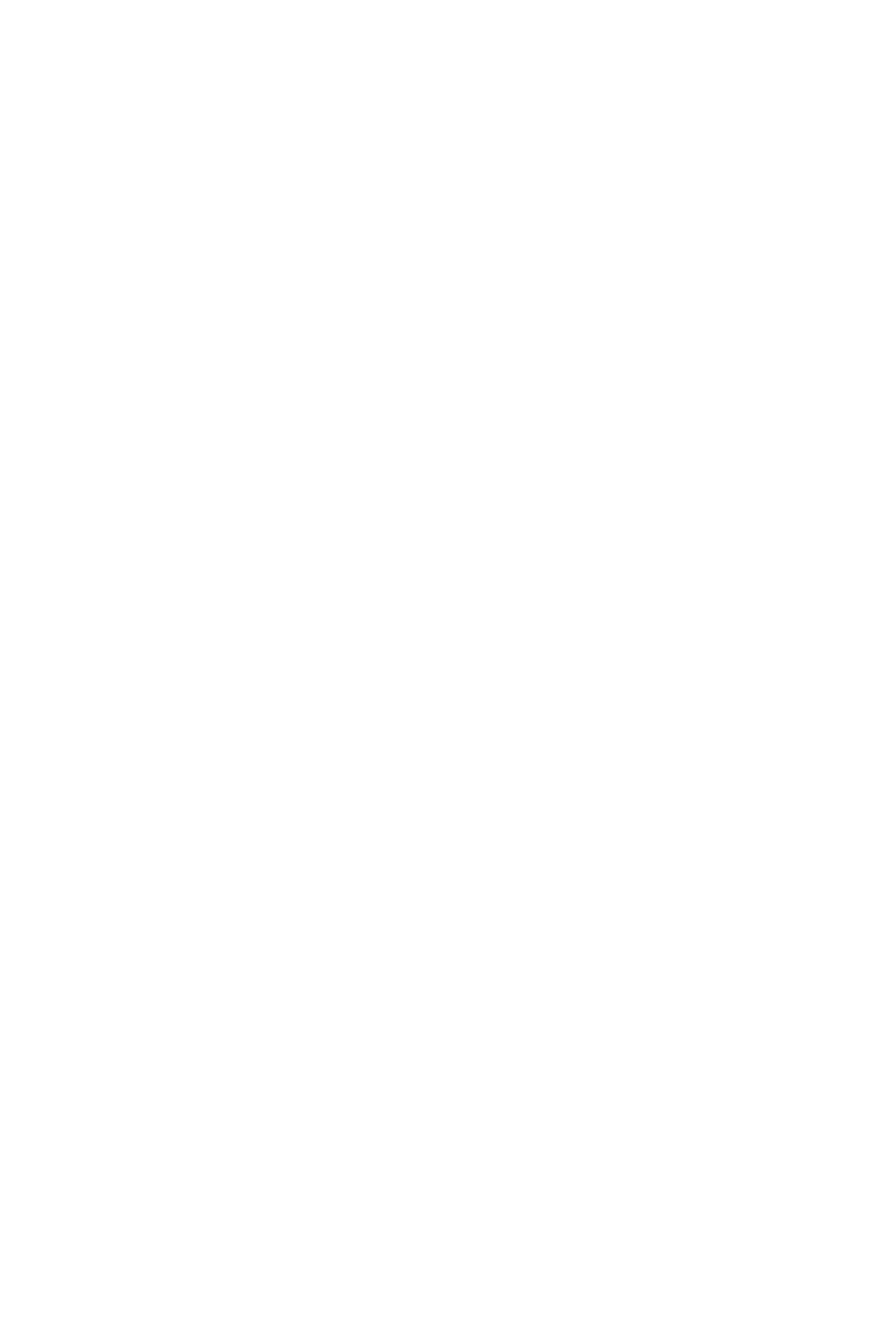
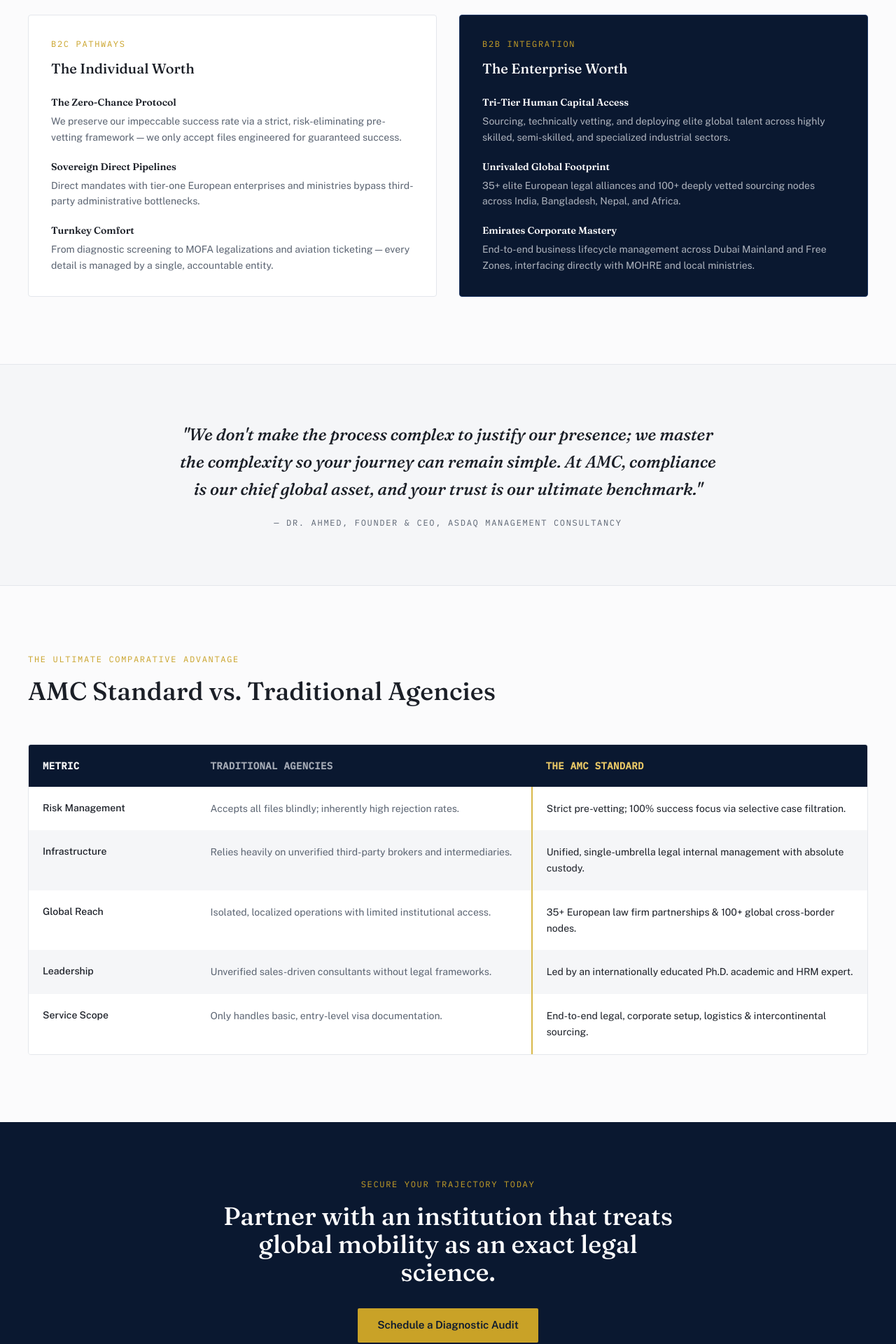
Before and after one commit to Raihanhn/amc, a Next.js app: page /work-with-us in a window 1280 px wide. Before the commit this address had no page. Shown: the part 680-2600 px from the top of the page at 70% size. Before the commit the page ends 800 px from the top, so only its background shows below. Built offline with nearby package versions, Linux system fonts and the light colour scheme.

Commit message:
work with us page created

```diff
--- /dev/null
+++ b/pages/work-with-us.js
@@ -0,0 +1,224 @@
+// pages/work-with-us.js
+import Layout from "@/components/Layout";
+import Button from "@/components/Button";
+
+const B2C_POINTS = [
+  {
+    title: "The Zero-Chance Protocol",
+    body: "We preserve our impeccable success rate via a strict, risk-eliminating pre-vetting framework — we only accept files engineered for guaranteed success.",
+  },
+  {
+    title: "Sovereign Direct Pipelines",
+    body: "Direct mandates with tier-one European enterprises and ministries bypass third-party administrative bottlenecks.",
+  },
+  {
+    title: "Turnkey Comfort",
+    body: "From diagnostic screening to MOFA legalizations and aviation ticketing — every detail is managed by a single, accountable entity.",
+  },
+];
+
+const B2B_POINTS = [
+  {
+    title: "Tri-Tier Human Capital Access",
+    body: "Sourcing, technically vetting, and deploying elite global talent across highly skilled, semi-skilled, and specialized industrial sectors.",
+  },
+  {
+    title: "Unrivaled Global Footprint",
+    body: "35+ elite European legal alliances and 100+ deeply vetted sourcing nodes across India, Bangladesh, Nepal, and Africa.",
+  },
+  {
+    title: "Emirates Corporate Mastery",
+    body: "End-to-end business lifecycle management across Dubai Mainland and Free Zones, interfacing directly with MOHRE and local ministries.",
+  },
+];
+
+const COMPARISON = [
+  {
+    metric: "Risk Management",
+    traditional: "Accepts all files blindly; inherently high rejection rates.",
+    amc: "Strict pre-vetting; 100% success focus via selective case filtration.",
+  },
+  {
+    metric: "Infrastructure",
+    traditional: "Relies heavily on unverified third-party brokers and intermediaries.",
+    amc: "Unified, single-umbrella legal internal management with absolute custody.",
+  },
+  {
+    metric: "Global Reach",
+    traditional: "Isolated, localized operations with limited institutional access.",
+    amc: "35+ European law firm partnerships & 100+ global cross-border nodes.",
+  },
+  {
+    metric: "Leadership",
+    traditional: "Unverified sales-driven consultants without legal frameworks.",
+    amc: "Led by an internationally educated Ph.D. academic and HRM expert.",
+  },
+  {
+    metric: "Service Scope",
+    traditional: "Only handles basic, entry-level visa documentation.",
+    amc: "End-to-end legal, corporate setup, logistics & intercontinental sourcing.",
+  },
+];
+
+export default function WorkWithUs() {
+  return (
+    <Layout
+      title="Work With Us"
+      description="Why partner with AMC Dubai — the Zero-Chance Protocol, our global footprint, and how we compare to traditional immigration agencies."
+    >
+      <section className="bg-navy-950">
+        <div className="container-page py-16 md:py-24">
+          <p className="eyebrow mb-4">The Worth of Our System</p>
+          <h1 className="text-4xl md:text-5xl text-platinum-50 font-medium max-w-3xl">
+            Mitigating risk, <span className="italic text-gold-300">maximizing approvals</span>
+          </h1>
+          <p className="mt-5 text-platinum-200/80 max-w-2xl leading-relaxed">
+            Intentions mean nothing without flawless execution. Our worth is not
+            defined by promises, but by an unwavering alignment with reality.
+          </p>
+        </div>
+      </section>
+
+      {/* B2C / B2B anatomy */}
+      <section className="bg-platinum-50">
+        <div className="container-page py-16 md:py-24">
+          <div className="max-w-2xl mb-14">
+            <p className="eyebrow mb-4">The Anatomy of Worth</p>
+            <h2 className="text-3xl md:text-4xl text-ink-900 font-medium">
+              Our structural metrics
+            </h2>
+          </div>
+
+          <div className="grid md:grid-cols-2 gap-6 md:gap-8">
+            <div className="border border-platinum-200 bg-white p-8 rounded-sm">
+              <p className="eyebrow mb-3">B2C Pathways</p>
+              <h3 className="text-xl text-ink-900 font-medium mb-6">The Individual Worth</h3>
+              <div className="space-y-5">
+                {B2C_POINTS.map((p) => (
+                  <div key={p.title}>
+                    <h4 className="text-sm font-semibold text-ink-900 mb-1.5">{p.title}</h4>
+                    <p className="text-sm text-slate-500 leading-relaxed">{p.body}</p>
+                  </div>
+                ))}
+              </div>
+            </div>
+
+            <div className="border border-navy-800 bg-navy-950 p-8 rounded-sm">
+              <p className="eyebrow mb-3">B2B Integration</p>
+              <h3 className="text-xl text-platinum-50 font-medium mb-6">The Enterprise Worth</h3>
+              <div className="space-y-5">
+                {B2B_POINTS.map((p) => (
+                  <div key={p.title}>
+                    <h4 className="text-sm font-semibold text-platinum-50 mb-1.5">{p.title}</h4>
+                    <p className="text-sm text-platinum-200/75 leading-relaxed">{p.body}</p>
+                  </div>
+                ))}
+              </div>
+            </div>
+          </div>
+        </div>
+      </section>
+
+      {/* Founder quote */}
+      <section className="bg-platinum-100 border-y border-platinum-200">
+        <div className="container-page py-16 md:py-20">
+          <blockquote className="max-w-3xl mx-auto text-center">
+            <p className="text-xl md:text-2xl text-ink-900 font-display italic leading-relaxed">
+              "We don't make the process complex to justify our presence; we master
+              the complexity so your journey can remain simple. At AMC, compliance is
+              our chief global asset, and your trust is our ultimate benchmark."
+            </p>
+            <footer className="mt-5 eyebrow !text-slate-500">
+              — Dr. Ahmed, Founder & CEO, Asdaq Management Consultancy
+            </footer>
+          </blockquote>
+        </div>
+      </section>
+
+      {/* Comparison table */}
+      <section className="bg-platinum-50">
+        <div className="container-page py-16 md:py-24">
+          <div className="max-w-2xl mb-14">
+            <p className="eyebrow mb-4">The Ultimate Comparative Advantage</p>
+            <h2 className="text-3xl md:text-4xl text-ink-900 font-medium">
+              AMC Standard vs. Traditional Agencies
+            </h2>
+          </div>
+
+          {/* Desktop table */}
+          <div className="hidden md:block overflow-hidden border border-platinum-200 rounded-sm">
+            <table className="w-full text-left border-collapse">
+              <thead>
+                <tr className="bg-navy-950">
+                  <th className="p-5 text-platinum-50 text-sm font-mono uppercase tracking-wide w-1/5">
+                    Metric
+                  </th>
+                  <th className="p-5 text-platinum-200/70 text-sm font-mono uppercase tracking-wide w-2/5">
+                    Traditional Agencies
+                  </th>
+                  <th className="p-5 text-gold-300 text-sm font-mono uppercase tracking-wide w-2/5">
+                    The AMC Standard
+                  </th>
+                </tr>
+              </thead>
+              <tbody>
+                {COMPARISON.map((row, i) => (
+                  <tr key={row.metric} className={i % 2 === 0 ? "bg-white" : "bg-platinum-100"}>
+                    <td className="p-5 text-ink-900 font-medium text-sm align-top">{row.metric}</td>
+                    <td className="p-5 text-slate-500 text-sm leading-relaxed align-top">
+                      {row.traditional}
+                    </td>
+                    <td className="p-5 text-ink-900 text-sm leading-relaxed align-top border-l-2 border-gold-400">
+                      {row.amc}
+                    </td>
+                  </tr>
+                ))}
+              </tbody>
+            </table>
+          </div>
+
+          {/* Mobile stacked cards */}
+          <div className="md:hidden space-y-5">
+            {COMPARISON.map((row) => (
+              <div key={row.metric} className="border border-platinum-200 rounded-sm overflow-hidden">
+                <div className="bg-navy-950 px-5 py-3">
+                  <p className="text-platinum-50 text-sm font-mono uppercase tracking-wide">
+                    {row.metric}
+                  </p>
+                </div>
+                <div className="p-5 border-b border-platinum-200">
+                  <p className="text-[11px] font-mono uppercase text-slate-500/70 mb-1.5">
+                    Traditional Agencies
+                  </p>
+                  <p className="text-sm text-slate-500 leading-relaxed">{row.traditional}</p>
+                </div>
+                <div className="p-5 border-l-4 border-gold-400 bg-platinum-50">
+                  <p className="text-[11px] font-mono uppercase text-gold-600 mb-1.5">
+                    The AMC Standard
+                  </p>
+                  <p className="text-sm text-ink-900 leading-relaxed">{row.amc}</p>
+                </div>
+              </div>
+            ))}
+          </div>
+        </div>
+      </section>
+
+      {/* CTA */}
+      <section className="bg-navy-950">
+        <div className="container-page py-20 text-center">
+          <p className="eyebrow mb-4">Secure Your Trajectory Today</p>
+          <h2 className="text-3xl md:text-4xl text-platinum-50 font-medium max-w-2xl mx-auto">
+            Partner with an institution that treats global mobility as an exact
+            legal science.
+          </h2>
+          <div className="mt-8">
+            <Button href="/contact-us" variant="gold">
+              Schedule a Diagnostic Audit
+            </Button>
+          </div>
+        </div>
+      </section>
+    </Layout>
+  );
+}
```
